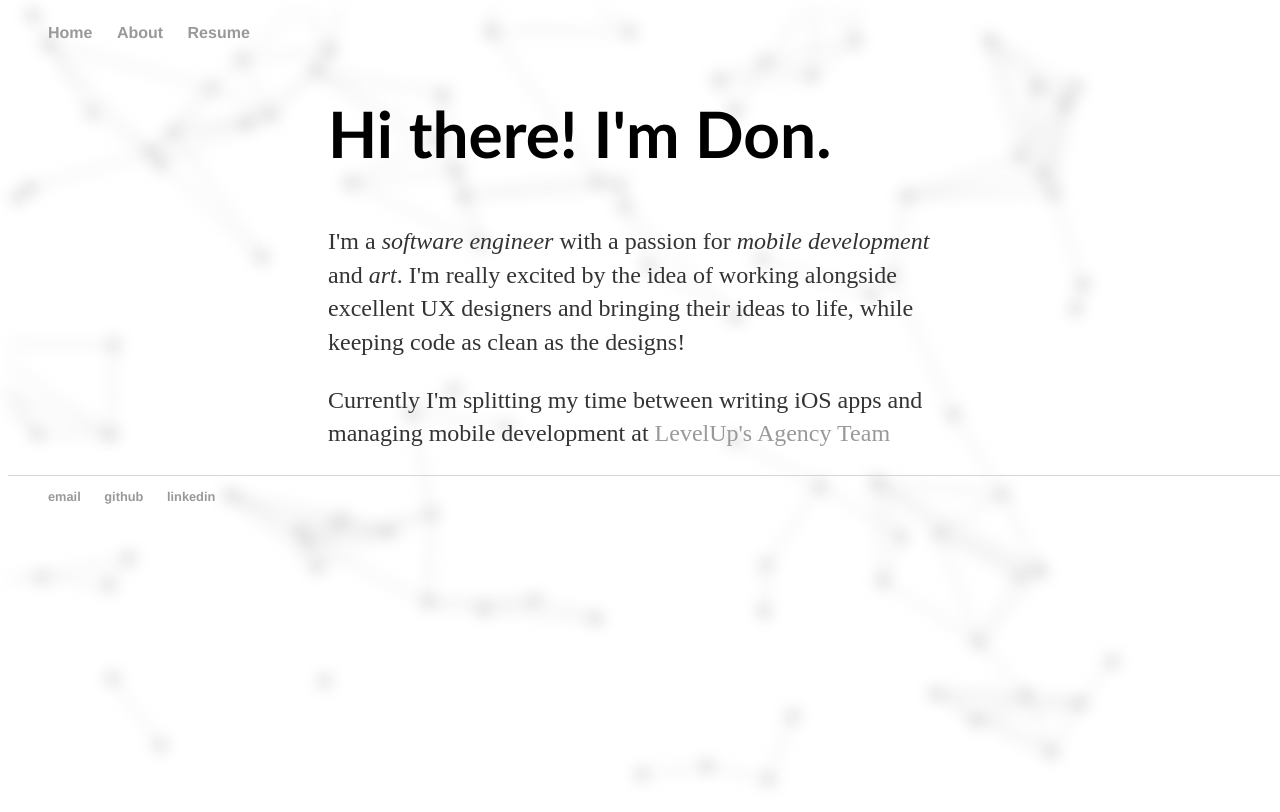
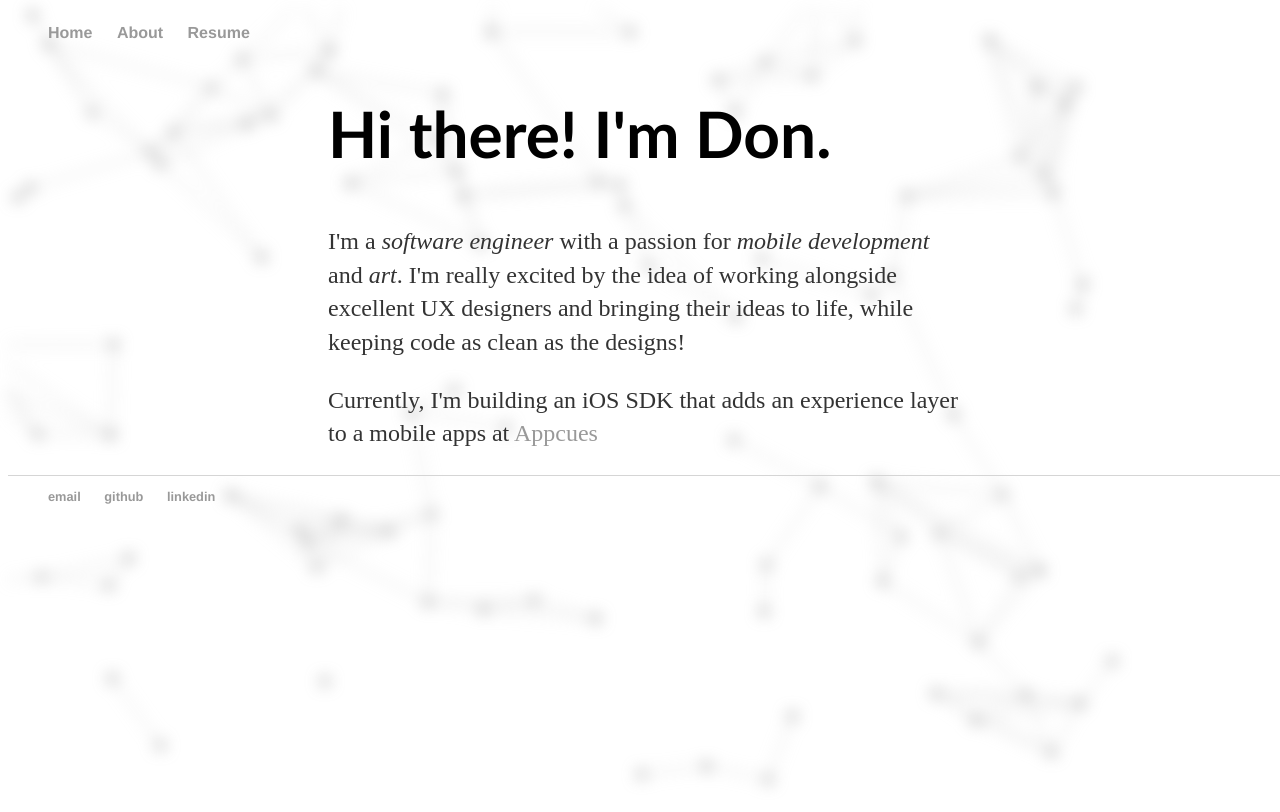
Before and after one commit to dodongo/dodongo.github.io, a plain HTML site: page index.html in a window 1280 px wide. Drawn offline with nearby package versions, Linux system fonts and the light colour scheme.

Commit message:
Update index.html

```diff
--- a/index.html
+++ b/index.html
@@ -25,7 +25,7 @@
         <p>I'm a <em>software engineer</em> with a passion for <em>mobile development</em> and <em>art</em>. I'm really excited
           by the idea of working alongside excellent UX designers and bringing their ideas to life, while keeping code as
           clean as the designs!</p>
-        <p>Currently I'm splitting my time between writing iOS apps and managing mobile development at <a href="https://www.thelevelup.com/agency">LevelUp's Agency Team</a></p>
+        <p>Currently, I'm building an iOS SDK that adds an experience layer to a mobile apps at <a href="https://www.appcues.com/mobile/ios">Appcues</a></p>
       </div>
     </div>
     <footer>
```
